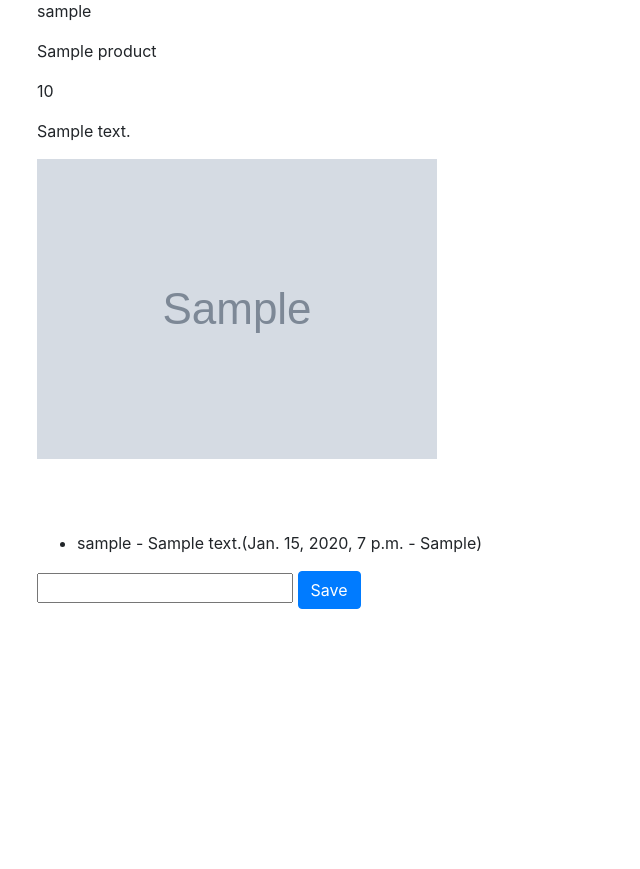
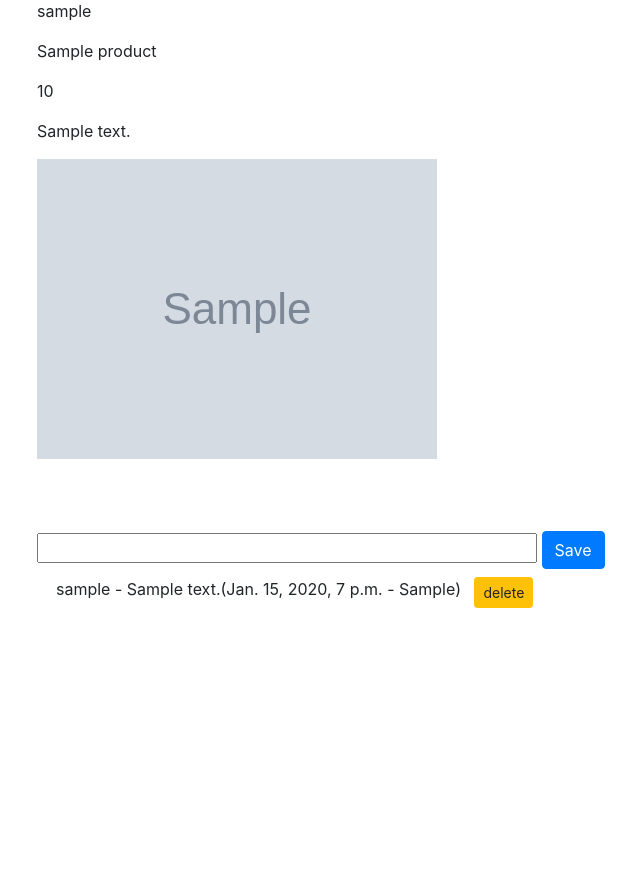
Before and after one commit to navill/Toy_trade, a Django app: page /products/1/ in a window 1280 px wide. Shown: the part 57-926 px from the top of the page, without its empty margins (143-783 px from the left). Before the commit the page ends 666 px from the top, so only its background shows below. Run offline with Django 3.2, Linux system fonts and the light colour scheme; a user stored in the database is signed in; tables that the repository leaves empty hold one stand-in row (values such as "Sample post"); grey boxes marked "Sample" are stand-in pictures; some libraries are stand-ins or nearby versions.

Commit message:
add function to delete comments and update templates

```diff
--- a/src/products/templates/products/comments/comment_form.html
+++ b/src/products/templates/products/comments/comment_form.html
@@ -1,7 +1,8 @@
+
+
 <form method="POST" action="{% url 'products:comment-create' product.id %}">
     {% csrf_token %}
-    <input type='text' name='comment'/>
+    <input type='text' name='comment' style="width: 500px;"/>
     <input type='hidden' name='user' value='{{ request.user }}' />
-    <input type='hidden' name='product' value='{{ product.id }}' />
     <input type="submit" value="Save" class="btn btn-primary">
 </form>
--- a/src/products/templates/products/product_detail.html
+++ b/src/products/templates/products/product_detail.html
@@ -2,6 +2,14 @@
 {% load crispy_forms_tags %}
 
 {% block content %}
+<style>
+#anyClass {
+  height:300px;
+  overflow-y: scroll;
+}
+
+</style>
+
 
 <p>{{ object.user }}</p>
 <p>{{ object.title }}</p>
@@ -13,15 +21,35 @@
 
 <br><br><br><br>
 
+<div class="row">
+	<div class="col mx-auto">
+		{% include 'products/comments/comment_form.html' with product=object %}
+	</div>
+</div>
+<div class="col-12">
+	<ul id='anyClass' class="nav nav-pills nav-stacked">
+		<li class="nav-item">
+			{% with request.user as user%}
+			{% for comment in comments %}
+			<div class="row my-2 ml-1">
+				{{ comment.user}} - {{ comment.comment }}({{ comment.created }} - {{ comment.user.userprofile.city }})
+				&nbsp;&nbsp;
+				{% if user.is_authenticated %}
+				{% if user == comment.user%}
+				<form action="{% url 'products:comment-delete' comment.id %}" method="post">
+					{% csrf_token %}
+                    <input type="hidden" name="comment_id" value="{{ comment.id }}">
+					<input type="submit" value="delete" class="btn btn-warning btn-sm">
+				</form>
+				{% endif %}
+				{% endif %}
+			</div>
 
-<ul>
-    {% for comment in comments %}
-    <li>
-        <p>{{ comment.user}} - {{ comment.comment }}({{ comment.created }} - {{ comment.user.userprofile.city }})</p>
-    </li>
-    {% endfor %}
-</ul>
+			{% endfor %}
+			{% endwith %}
+		</li>
+	</ul>
+</div>
 
-{% include 'products/comments/comment_form.html' with product=object %}
 
 {% endblock %}
--- a/src/products/urls.py
+++ b/src/products/urls.py
@@ -1,6 +1,7 @@
 from django.urls import path
 
-from products.views import ProductListView, ProductDetailView, ProductCreateView, CommentCreateView, CommentListView
+from products.views import ProductListView, ProductDetailView, ProductCreateView, CommentCreateView, CommentListView, \
+    CommentDeleteView
 
 app_name = 'products'
 
@@ -8,6 +9,7 @@ urlpatterns = [
     path('', ProductListView.as_view(), name='list'),
     path('create/', ProductCreateView.as_view(), name='create'),
     path('<pk>/', ProductDetailView.as_view(), name='detail'),
+    path('<pk>/comment/delete/', CommentDeleteView.as_view(), name='comment-delete'),
     path('<pk>/comment/create/', CommentCreateView.as_view(), name='comment-create'),
     path('<pk>/comment/list/', CommentListView.as_view(), name='comment-list'),
 ]
--- a/src/products/views.py
+++ b/src/products/views.py
@@ -1,5 +1,6 @@
 import ast
 
+from django.http import Http404
 from django.shortcuts import render, redirect
 
 # Create your views here.
@@ -77,11 +78,30 @@ class CommentCreateView(CreateView):
 
     def post(self, request, *args, **kwargs):
         form = self.get_form()
+        pk = kwargs.get('pk')
         if form.is_valid():
             data = form.save(commit=False)
             data.user = request.user
             # data.city = 'none'
-            product = Product.objects.get(id=form.data['product'])
+            product = Product.objects.get(id=pk)
             data.product = product
             data.save()
             return redirect(product.get_absolute_url())
+
+
+class CommentDeleteView(DeleteView):
+    model = Comment
+    success_url = ''
+
+    def get_object(self, queryset=None):
+        """ Hook to ensure object is owned by request.user. """
+        obj = super(CommentDeleteView, self).get_object()
+        if not obj.user == self.request.user:
+            raise Http404
+        return obj
+
+    def post(self, request, *args, **kwargs):
+        obj = self.get_object()
+        comment = obj.product
+        obj.delete()
+        return redirect(comment.get_absolute_url())
```
